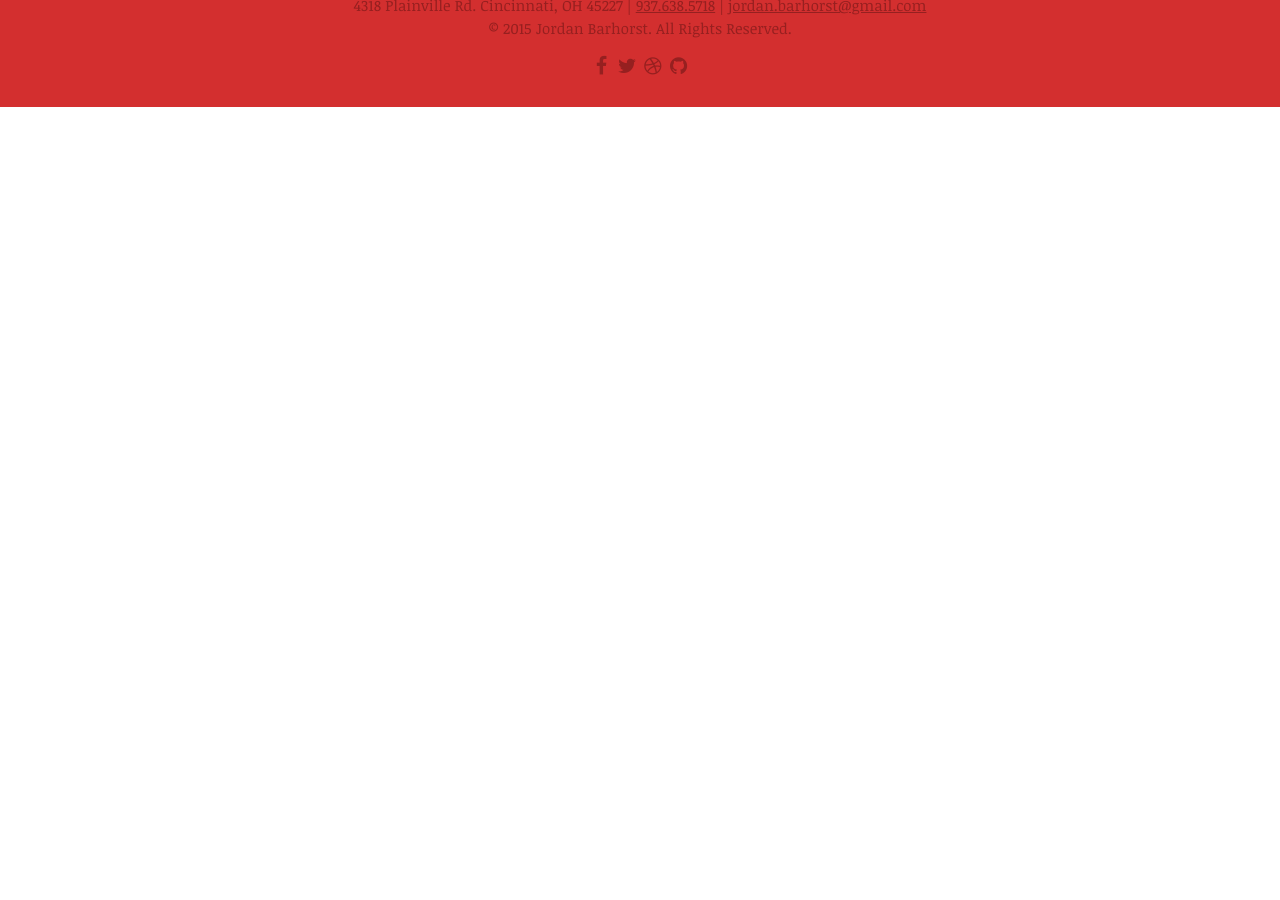
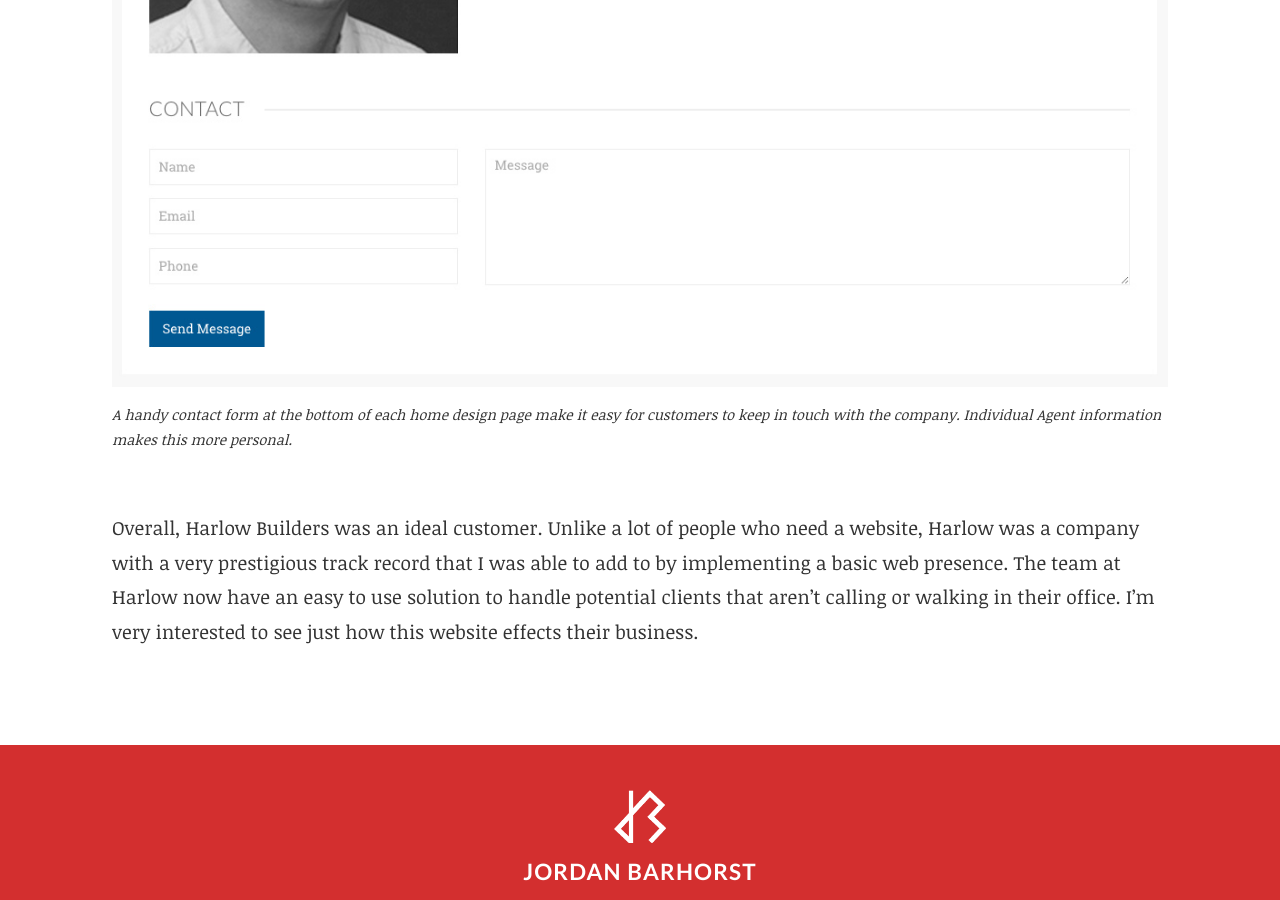
Before and after one commit to jordanbarhorst/jordanbarhorst.github.io, a Jekyll site: the page built from _posts/2016-06-18-harlow-builders.md, in a window 1280 px wide and 900 px high, scrolled down 4699 px. Built offline with Jekyll 4.4.1, drawn with Linux system fonts in a browser that asks for light colours; nearby versions of some CDN libraries; Markdown is read by kramdown in place of the engine named in the settings; before the commit the page ends 4806 px from its top, so only the background shows below that.

Commit message:
Adding Harlow Builders Case Study

```diff
--- a/_posts/2016-06-18-harlow-builders.md
+++ b/_posts/2016-06-18-harlow-builders.md
@@ -39,4 +39,7 @@ The design of the site is simple, and shows off the company’s most important a
 
 Each page also has a contact form, which is something that was missing from this company’s otherwise awesome way of doing business. If its one thing I’ve learned in my experience designing sites for companies like these, its that a simple contact form on your website can do wonders. In today’s world, people are a lot more likely to fill out a ‘Contact Us’ form than they are to pick up the phone and call, especially after hours. This allows Harlow to stay connected to their users, even when there’s no one in the office.
 
+![Contact Form](http://www.jordanbarhorst.com/assets/img/portfolio-items/harlow/case-study/contact-form.jpg)
+<p class="caption">A handy contact form at the bottom of each home design page make it easy for customers to keep in touch with the company. Individual Agent information makes this more personal.</p>
+
 Overall, Harlow Builders was an ideal customer. Unlike a lot of people who need a website, Harlow was a company with a very prestigious track record that I was able to add to by implementing a basic web presence. The team at Harlow now have an easy to use solution to handle potential clients that aren’t calling or walking in their office. I’m very interested to see just how this website effects their business.
```
Also changed, not shown: assets/img/portfolio-items/harlow/case-study/contact-form.jpg (added), 1 other file.
